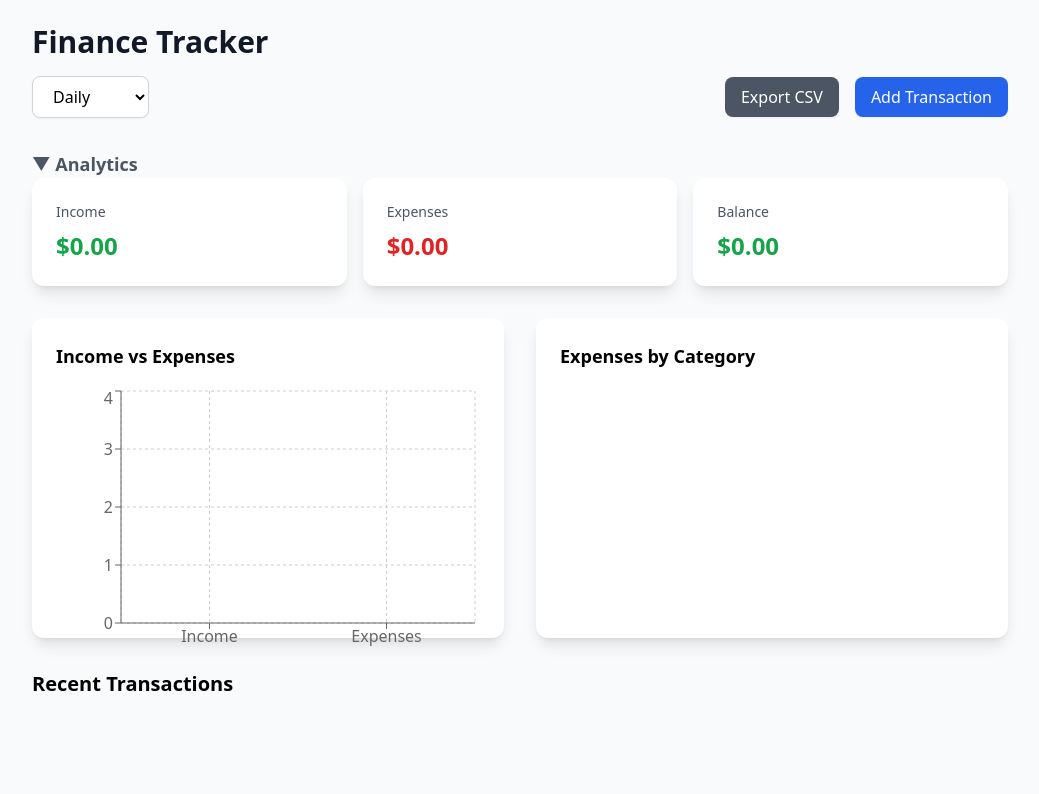
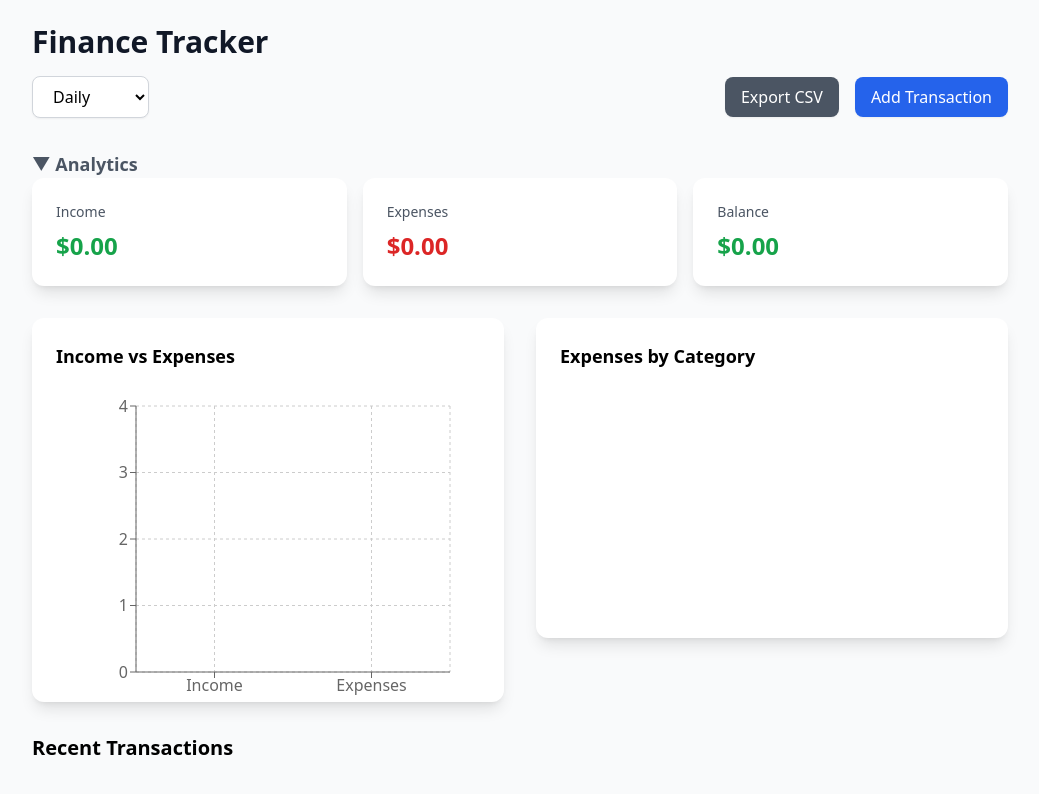
Before and after one commit to aidrivencoder/finance-tracker, a React (Vite) app: page / in a window 1280 px wide. Shown: the top 794 px of the page, without its empty margins (120-1159 px from the left). Built offline with nearby package versions, Linux system fonts and the light colour scheme.

Commit message:
Increase height of summary component and adjust BarChart margins for better layout

```diff
--- a/src/components/Summary.tsx
+++ b/src/components/Summary.tsx
@@ -94,11 +94,11 @@ export function Summary({ transactions }: Props) {
           initial={{ opacity: 0, x: -20 }}
           animate={{ opacity: 1, x: 0 }}
           transition={{ duration: 0.5, delay: 0.3 }}
-          className="bg-white p-6 rounded-xl shadow-lg h-80"
+          className="bg-white p-6 rounded-xl shadow-lg h-96"
         >
           <h3 className="text-lg font-semibold mb-4">Income vs Expenses</h3>
           <ResponsiveContainer width="100%" height="100%">
-            <BarChart data={barChartData}>
+            <BarChart data={barChartData} margin={{ top: 20, right: 30, left: 20, bottom: 20 }}>
               <CartesianGrid strokeDasharray="3 3" />
               <XAxis dataKey="name" />
               <YAxis />
```
